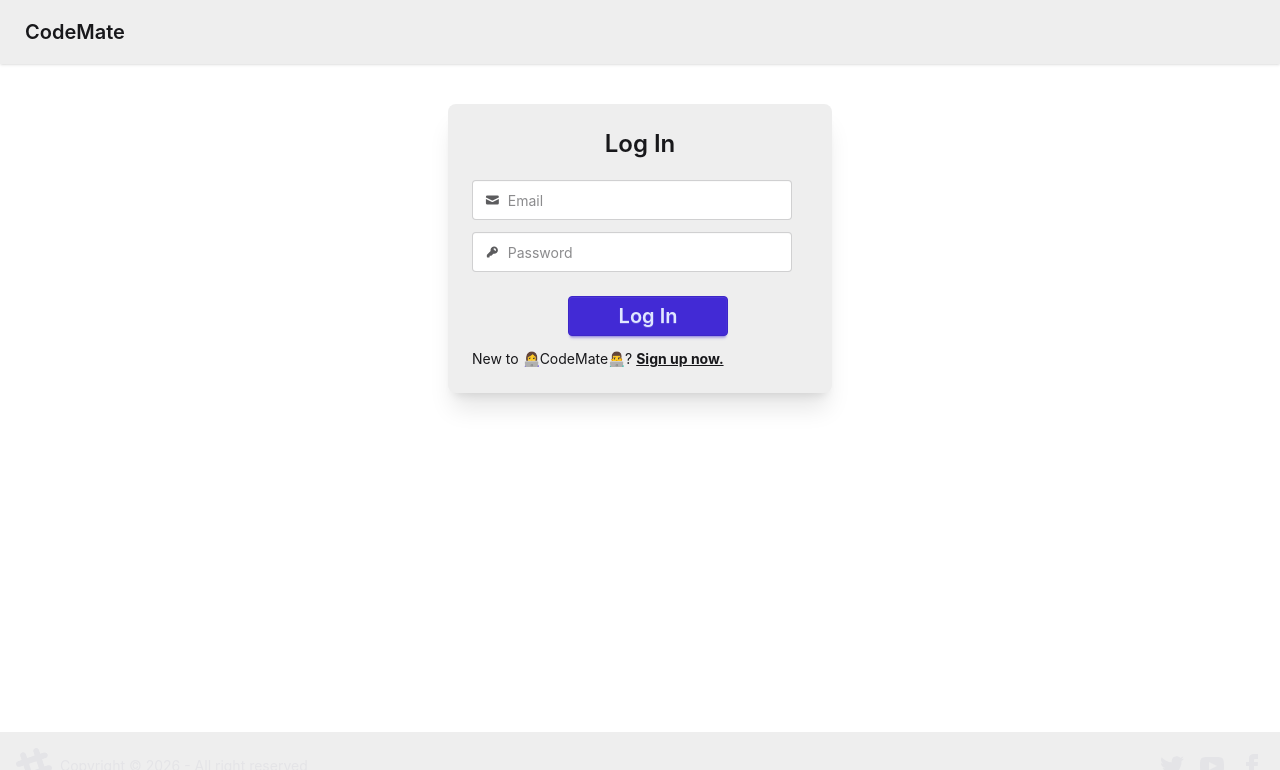
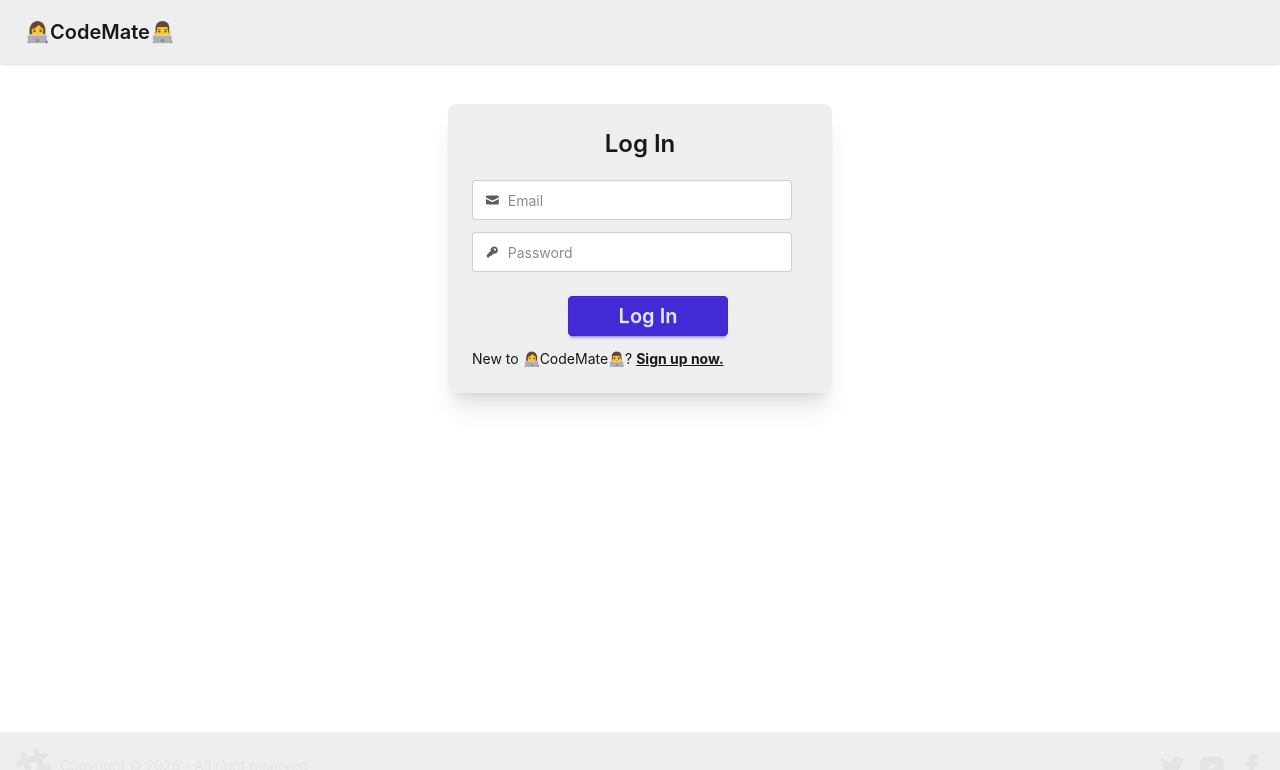
Before and after one commit to srivastavarahul442/codemate-web, a React (Vite) app: page /login in a window 1280 px wide. Shown: the top 770 px of the page. Built offline with nearby package versions, Linux system fonts and the light colour scheme; no server answers.

Commit message:
fix bugs

```diff
--- a/index.html
+++ b/index.html
@@ -4,7 +4,7 @@
     <meta charset="UTF-8" />
     <link rel="icon" type="image/svg+xml" href="/favicon.svg" />
     <meta name="viewport" content="width=device-width, initial-scale=1.0" />
-    <title>codemate-web</title>
+    <title>👩‍💻CodeMate👨‍💻</title>
   </head>
   <body>
     <div id="root"></div>
--- a/src/components/Connections.jsx
+++ b/src/components/Connections.jsx
@@ -13,7 +13,7 @@ const Connections = () => {
       const res = await axios.get(BASE_URL + "/user/connections", {
         withCredentials: true,
       });
-      console.log(res.data.data);
+      // console.log(res.data.data);
       dispatch(addConnections(res?.data?.data));
     } catch (err) {
       console.err(err);
--- a/src/components/Feed.jsx
+++ b/src/components/Feed.jsx
@@ -4,9 +4,15 @@ import { useEffect } from "react";
 import { useDispatch, useSelector } from "react-redux";
 import { addFeed } from "../utils/feedSlice";
 import UserCard from "./UserCard";
+import { useNavigate } from "react-router-dom";
 const Feed = () => {
   const dispatch = useDispatch();
   const feed = useSelector((store) => store.feed);
+  const navigate = useNavigate();
+
+  const loggedInUser = useSelector((store) => store.user);
+
+  // console.log("loggedInUser", loggedInUser);
 
   const getFeed = async () => {
     try {
@@ -21,8 +27,10 @@ const Feed = () => {
   };
 
   useEffect(() => {
+    if(!loggedInUser) return navigate("/login");
     getFeed();
   }, []);
+
 
   if(!feed) return
   if(feed.length === 0) return (
--- a/src/components/NavBar.jsx
+++ b/src/components/NavBar.jsx
@@ -4,6 +4,8 @@ import { Link } from "react-router-dom";
 import { BASE_URL } from "../utils/constants";
 import { removeUser } from "../utils/userSlice";
 import { useNavigate } from "react-router-dom";
+import { removeFeed } from "../utils/feedSlice";
+import { removeConnection } from "../utils/connectionSlice";
 
 const NavBar = () => {
   const user = useSelector((state) => state.user);
@@ -14,6 +16,8 @@ const NavBar = () => {
     try {
       await axios.post(BASE_URL + "/logout", {}, { withCredentials: true });
       dispatch(removeUser());
+      dispatch(removeFeed());
+      dispatch(removeConnection());
       navigate("/login")
     } catch (err) {
       console.error("Logout failed:", err);
@@ -24,7 +28,7 @@ const NavBar = () => {
     <div className="navbar bg-base-300 shadow-sm">
       <div className="flex-1">
         <Link to={"/"} className="btn btn-ghost text-xl">
-          CodeMate
+          👩‍💻CodeMate👨‍💻
         </Link>
       </div>
       {user && (
```
